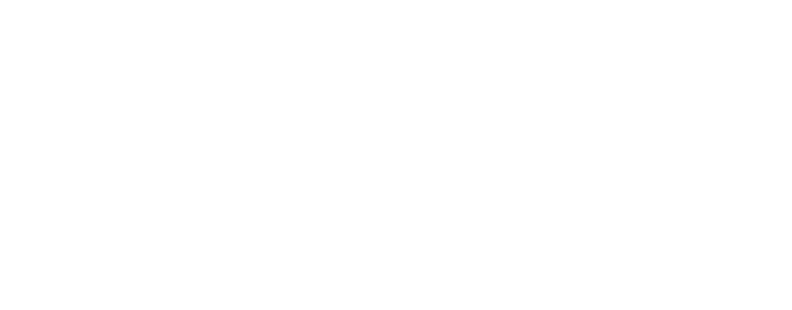
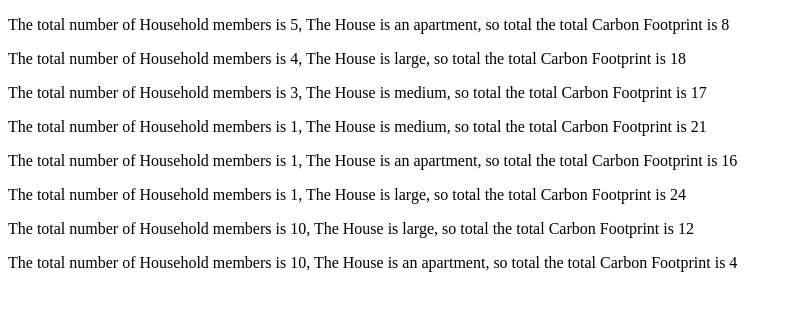
Before and after one commit to CIT93/joseb-pub, a plain HTML site: page w4/index.html in a window 1280 px wide. Shown: the whole page, without its empty margins (0-792 px from the left). Drawn offline with Linux system fonts and the light colour scheme.

Commit message:
output updated

```diff
--- a/w4/index.html
+++ b/w4/index.html
@@ -8,6 +8,9 @@
 
 </head>
 <body>
+    <div id="output">
+
+    </div>
 
 </body>
 </html>
--- a/w4/main.js
+++ b/w4/main.js
@@ -39,15 +39,41 @@ function start(householdNumbers, houseSize) {
   const houseHoldPTS = determinePoints(householdNumbers);
   const houseSizePTS = determineHouseSizePts(houseSize);
   const total = houseHoldPTS + houseSizePTS;
-  cfpData.push([householdNumbers, houseSize, houseHoldPTS, houseSizePTS, total]);
+  cfpData.push([
+    householdNumbers,
+    houseSize,
+    houseHoldPTS,
+    houseSizePTS,
+    total,
+  ]);
 }
 
+// function displayOutput() {
+//   for (arr of cfpData){
+//     console.log(arr)
+//     const output = document.getElementById("output");
+//     const newP = document.createElement("p");
+//     newP.textContent = `Carbon Footprint total is ${arr[4]}`;
+//     output.appendChild(newP);
+//   }
+
+// }
+
 function displayOutput() {
-
-
+  let size;
+  for (arr of cfpData) {
+    console.log(arr);
+    const output = document.getElementById("output");
+    const newP = document.createElement("p");
+    if (arr[1] === "apt") {
+      size = "an apartment";
+    } else {
+      size = arr[1];
+    }
+    newP.textContent = `The total number of Household members is ${arr[0]}, The House is ${size}, so total the total Carbon Footprint is ${arr[4]}`;
+    output.appendChild(newP);
+  }
 }
-
-
 
 start(5, "apt");
 start(4, "large");
@@ -58,4 +84,4 @@ start(1, "large");
 start(10, "large");
 start(10, "apt");
 
-displayOutput()
+displayOutput();
```
